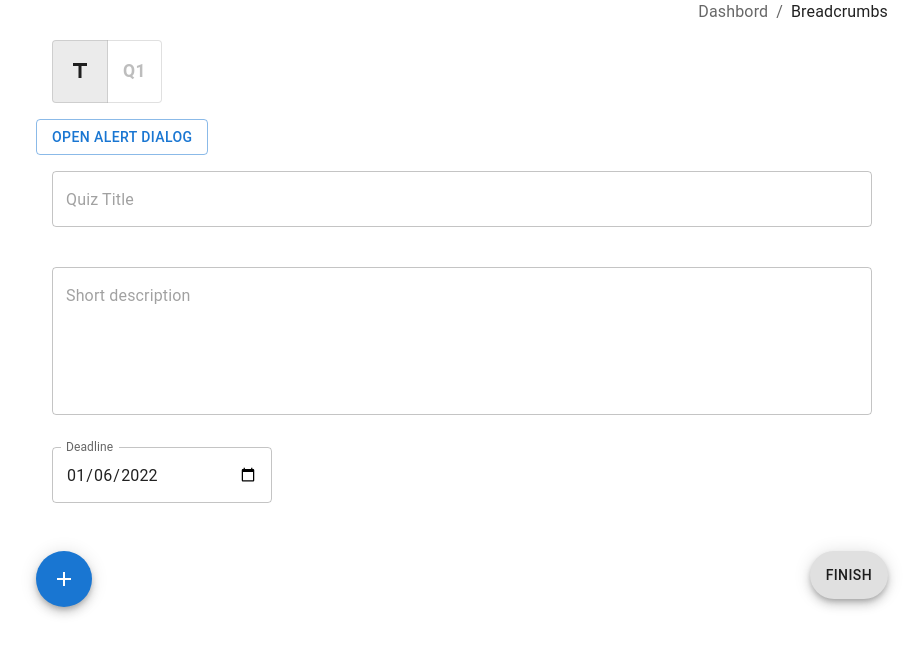
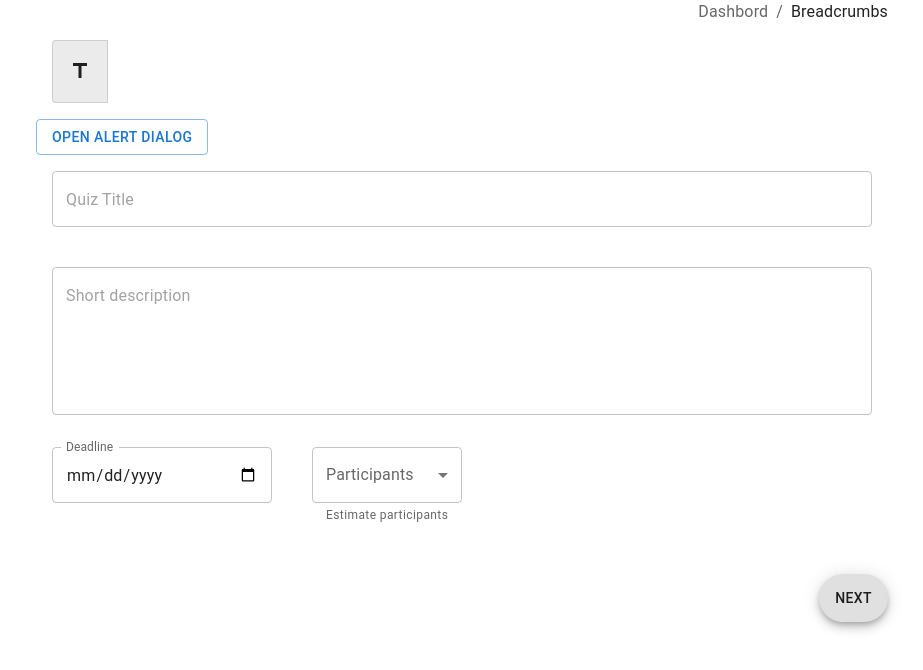
Before and after one commit to henokwel/theq_project, a Next.js app: page /quizbuilder in a window 1280 px wide. Shown: the top 670 px of the page, without its empty margins (178-1101 px from the left). Built offline with nearby package versions, Linux system fonts and the light colour scheme.

Commit message:
fixed toggle fn and other toggle related state issue

```diff
--- a/pages/quizbuilder.js
+++ b/pages/quizbuilder.js
@@ -1,6 +1,6 @@
 import React, { useContext, useState } from 'react'
 import {
-    ToggleButton, ToggleButtonGroup, Breadcrumbs, Link as M_Link, Typography
+    ToggleButton, ToggleButtonGroup, Breadcrumbs, Link as M_Link, Typography, InputLabel, Select, MenuItem, FormHelperText
 } from '@mui/material'
 
 
@@ -35,14 +35,16 @@ const uniqid = require("uniqid");
 
 const Quizbuilder = () => {
     const [currentQ, setCurrentQ] = useState("title")
+    const [started, setStarted] = useState(false) // Toggle Display avilability controller
+
 
     const [qInfo, setQInfo] = useState({
         id: uniqid(),
         title: "",
         desc: "",
-        createdDate: "",
+        createdDate: new Date().toISOString().substring(0, 10),
         deadline: "",
-        participants: { goal: 100, current: "" }
+        participants: ""
     })
     const [qArr, setQArr] = useState([
         {
@@ -66,11 +68,109 @@ const Quizbuilder = () => {
     const _quizContextUpdate = useContext(QuizUpdateContext)
 
     const handleAlignment = (event, newAlignment) => {
-        console.log(newAlignment);
+        console.log("new", newAlignment);
+        console.log("current", currentQ);
+        if (newAlignment === null) return
+
         setCurrentQ(newAlignment)
+        console.log(qArr);
         // setAlignment(newAlignment);
     };
 
+
+
+    const [open, setOpen] = React.useState(false);
+
+    const handleClickOpen = () => {
+        setOpen(true);
+    };
+
+    const handleClose = () => {
+        setOpen(false);
+    };
+
+
+
+
+    const handelFinish = async () => {
+
+        // 1) Make sure the last Q in array isn't empty.
+        // If it's remove it!
+
+
+        // 2) Handle Started state ON start & On Finish
+
+        if (!started) {
+            setStarted(true)
+            handleAlignment(null, qArr[0].id)
+        }
+
+
+        // dispatch quiz arr
+        // _quizContextUpdate({ type: "add", payload: qArr })
+        // redirect to dashbord
+
+
+
+    }
+
+
+
+    const handleClick = (event) => {
+        event.preventDefault();
+        router.push("/")
+        console.log(qArr);
+        // Check for unfinished quiz and prompt if the user want to discard or draft it,
+        // before redirect to dashbord
+
+        // if (qArr.length >= 2) {
+
+        // handleClickOpen()
+        // }
+
+        console.info('You clicked a breadcrumb.');
+    }
+
+
+    // ================= Init Quiz Form handler ==================== //
+
+    const handleIntroInputChange = (e) => {
+        const values = { ...qInfo }
+
+        const target = e.target
+
+
+        if (target.name === "title" && target.value !== " ") {
+            values.title = target.value;
+        } else if (target.name === "description" && target.value !== " ") {
+            values.desc = target.value;
+        } else if (target.name === "deadline") {
+            values.deadline = target.value;
+        } else if (target.name === "participants" && target.value !== " ") {
+            values.participants = target.value;
+        }
+
+        setQInfo(values)
+
+        console.log(qInfo);
+
+    }
+
+
+
+
+
+
+
+
+
+
+
+
+
+
+
+    // ================= QUIZ  Form handler ==================== //
 
     const handleInputChange = (
         index,
@@ -94,10 +194,6 @@ const Quizbuilder = () => {
         else if (target.name === "answer") {
             values[index].answer = target.value;
         }
-        // else {
-        //     values[index].answer = target.value;
-        // }
-
 
         setQArr(values);
     };
@@ -132,9 +228,15 @@ const Quizbuilder = () => {
         else {
             console.log("Last Else");
 
+
+            // Get the current ID
+            // For toggle purposes
+            let newId = uniqid()
+
+
             if (lastQ.answer) {
                 values.push({
-                    id: uniqid(),
+                    id: newId,
                     q: "",
                     answer: null,
                     altA: "",
@@ -142,40 +244,18 @@ const Quizbuilder = () => {
                     altC: "",
                 });
                 setInputError({ id: lastQ.id, q: false, alt: false, answer: false });
+                handleAlignment(null, newId)
                 setQArr(values);
                 // return
             } else {
                 setInputError({ id: lastQ.id, q: false, alt: false, answer: true });
             }
         }
-        console.log(qArr);
 
     };
 
 
-    const [open, setOpen] = React.useState(false);
 
-    const handleClickOpen = () => {
-        setOpen(true);
-    };
-
-    const handleClose = () => {
-        setOpen(false);
-    };
-
-
-    const handelFinish = async () => {
-
-        // Make sure the last Q in array isn't empty.
-        // If it's remove it!
-
-        // dispatch quiz arr
-        _quizContextUpdate({ type: "add", payload: qArr })
-        // redirect to dashbord
-
-
-
-    }
 
 
     const handleRemoveFields = (index) => {
@@ -184,21 +264,8 @@ const Quizbuilder = () => {
         setQArr(values);
     };
 
-    const handleClick = (event) => {
-        event.preventDefault();
-        router.push("/")
-        console.log(qArr);
-        // Check for unfinished quiz and prompt if the user want to discard or draft it,
-        // before redirect to dashbord
 
-        // if (qArr.length >= 2) {
-
-        // handleClickOpen()
-        // }
-
-        console.info('You clicked a breadcrumb.');
-    }
-
+    console.log(qInfo);
 
 
     return (
@@ -238,8 +305,8 @@ const Quizbuilder = () => {
                         </ToggleButton>
 
                         {
-                            qArr.map(item => <ToggleButton disabled={qInfo.title === ""} key={item.id} value={item.id} aria-label="centered">
-                                <h3 style={{ margin: 0 }}>Q1</h3>
+                            qArr.map((item, index) => <ToggleButton sx={{ visibility: started ? "visible" : "hidden" }} key={item.id} value={item.id} aria-label="centered">
+                                <h3 style={{ margin: 0 }}>{`Q${index + 1}`}</h3>
                             </ToggleButton>
 
                             )
@@ -281,17 +348,7 @@ const Quizbuilder = () => {
                 </div>
 
 
-
-
-                {/*
-                id: uniqid(),
-        title: "",
-        desc: "",
-        createdDate: "",
-        deadline: "",
-        participants: { goal: 100, current: "" }
-                { */}
-
+                {/* // ===== Intro Form  ========= // */}
                 {
 
                     <Box sx={{ m: 2, display: currentQ === "title" ? "block" : "none" }} key={`${qInfo.id}`}  >
@@ -302,11 +359,10 @@ const Quizbuilder = () => {
                                 id="outlined-multiline-flexible"
                                 name="title"
                                 value={qInfo.title}
-                                // onChange={(e) => handleInputChange(null, e)}
+                                onChange={(e) => handleIntroInputChange(e)}
                                 placeholder="Quiz Title"
                                 multiline
                                 fullWidth
-                                required
                                 // error={qInfo.id === inputError.id ? inputError.q : false}
                                 maxRows={4}
 
@@ -318,20 +374,25 @@ const Quizbuilder = () => {
 
                             <TextField
                                 id="outlined-multiline-flexible"
-                                name="title"
-                                value={qInfo.title}
-                                // onChange={(e) => handleInputChange(index, e)}
+                                name="description"
+                                value={qInfo.desc}
+                                onChange={(e) => handleIntroInputChange(e)}
                                 placeholder="Short description"
                                 multiline
                                 fullWidth
                                 // error={qInfo.id === inputError.id ? inputError.q : false}
                                 minRows={5}
                             />
+                            <div>
+
 
                                 <TextField
                                     id="date"
                                     label="Deadline"
                                     type="date"
+                                    name='deadline'
+                                    onChange={(e) => handleIntroInputChange(e)}
+                                    value={qInfo.deadline}
                                     defaultValue={`${new Date().toISOString().substring(0, 10).toString()}`}
                                     sx={{ width: 220, mt: 4 }}
                                     InputLabelProps={{
@@ -340,63 +401,29 @@ const Quizbuilder = () => {
                                 />
 
 
-                            {/* Multiple choice */}
-
-                            {/* <TextField
-                                id="outlined-multiline-flexible"
-                                placeholder="Enter choose A"
-                                name="altA"
-                                // error={q.id === inputError.id ? inputError.alt : false}
-                                value={q.altA}
-                                onChange={e => handleInputChange(index, e)}
-                            /> */}
-                            {/* <Stack spacing={1} sx={{ minWidth: "80%" }}>
-
-                            <TextField
-                                id="outlined"
-                                placeholder="Enter choose B "
-                                name="altB"
-                                error={q.id === inputError.id ? inputError.alt : false}
-                                value={q.altB}
-                                onChange={e => handleInputChange(index, e)}
-                            />
-
-                            <TextField
-                                id="outlined"
-                                placeholder="Enter choose C "
-                                name="altC"
-                                error={q.id === inputError.id ? inputError.alt : false}
-                                value={q.altC}
-                                onChange={e => handleInputChange(index, e)}
-                            />
-                        </Stack> */}
+                                <FormControl sx={{ mt: 4, ml: 5, minWidth: 120 }}>
+                                    <InputLabel id="demo-simple-select-helper-label">Participants</InputLabel>
+                                    <Select
+                                        labelId="demo-simple-select-helper-label"
+                                        id="demo-simple-select-helper"
+                                        value={qInfo.participants}
+                                        label="participants"
+                                        name="participants"
+                                        onChange={(e) => handleIntroInputChange(e)}
+                                    >
+                                        <MenuItem value="">
+                                            <em>None</em>
+                                        </MenuItem>
+                                        <MenuItem value={10}>10</MenuItem>
+                                        <MenuItem value={100}>100</MenuItem>
+                                        <MenuItem value={200}>200</MenuItem>
+                                    </Select>
+                                    <FormHelperText>Estimate participants </FormHelperText>
+                                </FormControl>
 
 
+                            </div>
 
-                            {/* Answer */}
-                            {/* <FormControl component="fieldset" error={true}>
-                            <RadioGroup
-                                aria-label="select correct answer"
-                                name="answer"
-                                value={q.answer ?? null}
-                                onChange={e => handleInputChange(index, e)}
-                                sx={{ display: "flex", minHeight: "100%", justifyContent: "space-around", marginLeft: 2 }}>
-
-                                <FormControlLabel value="A" control={<Radio
-                                    sx={{ color: `${q.id === inputError.id ? inputError.answer ? 'red' : '' : ''}`, '&.Mui-checked': { color: "green" }, }} />}
-                                    label="A" />
-
-
-                                <FormControlLabel value="B" control={<Radio
-                                    sx={{ color: `${q.id === inputError.id ? inputError.answer ? 'red' : '' : ''}`, '&.Mui-checked': { color: "green" }, }} />}
-                                    label="B" />
-
-                                <FormControlLabel value="C" control={<Radio
-                                    sx={{ color: `${q.id === inputError.id ? inputError.answer ? 'red' : '' : ''}`, '&.Mui-checked': { color: "green" }, }} />}
-                                    label="C" />
-
-                            </RadioGroup>
-                        </FormControl> */}
                         </Box>
 
                     </Box>
@@ -408,7 +435,7 @@ const Quizbuilder = () => {
 
 
 
-
+                {/* // ===== Quiz Form  ========= // */}
                 {
                     qArr.map((q, index) => {
 
@@ -516,12 +543,16 @@ const Quizbuilder = () => {
                 {/* Action buttons for Add & Finish */}
 
                 < Stack sx={{ marginTop: 6 }} direction="row" spacing={4} justifyContent="space-between" >
-                    <Fab color="primary" aria-label="add" onClick={handleAddFields} >
+                    <Fab color="primary" aria-label="add" onClick={handleAddFields} sx={{ visibility: currentQ === "title" ? "hidden" : "visible" }}>
                         <Add />
                     </Fab>
 
-                    <Fab aria-label="add" variant='extended' onClick={handelFinish} >
-                        Finish
+                    <Fab aria-label="add" variant='extended' onClick={handelFinish}
+                    // sx={{ visibility: started ? "visible" : currentQ === "title" && !started ? "hidden" : "visible" }}
+                    >
+
+                        {!started ? "Next" : "Finish"}
+
                     </Fab>
                 </Stack>
 
```
Lines whose indentation alone changed are shown as unchanged.
